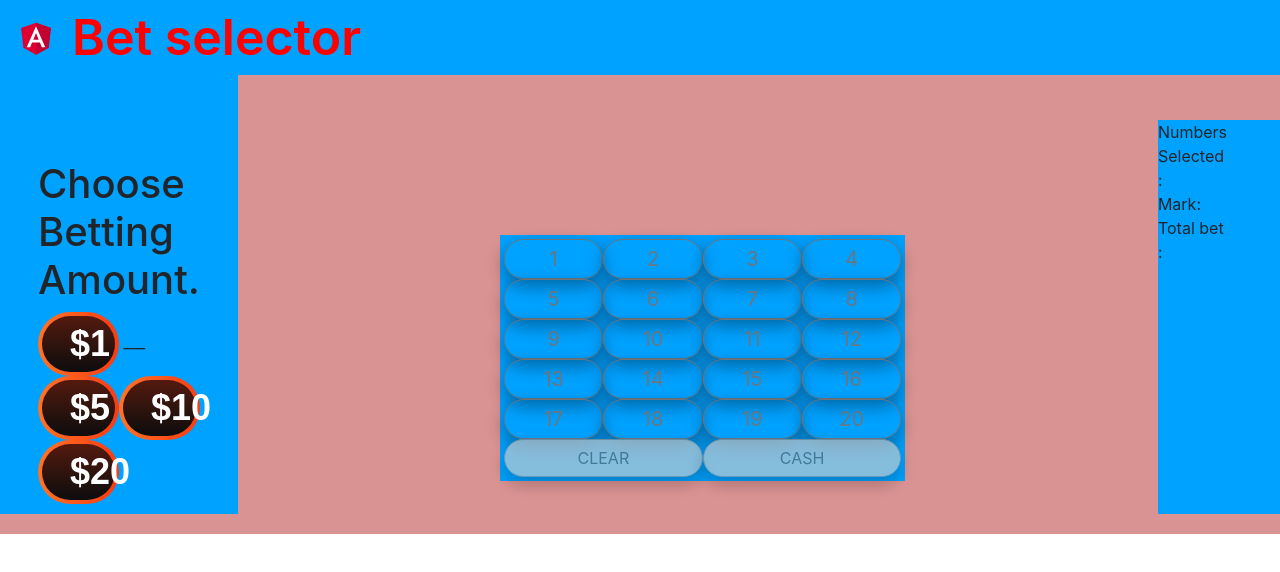
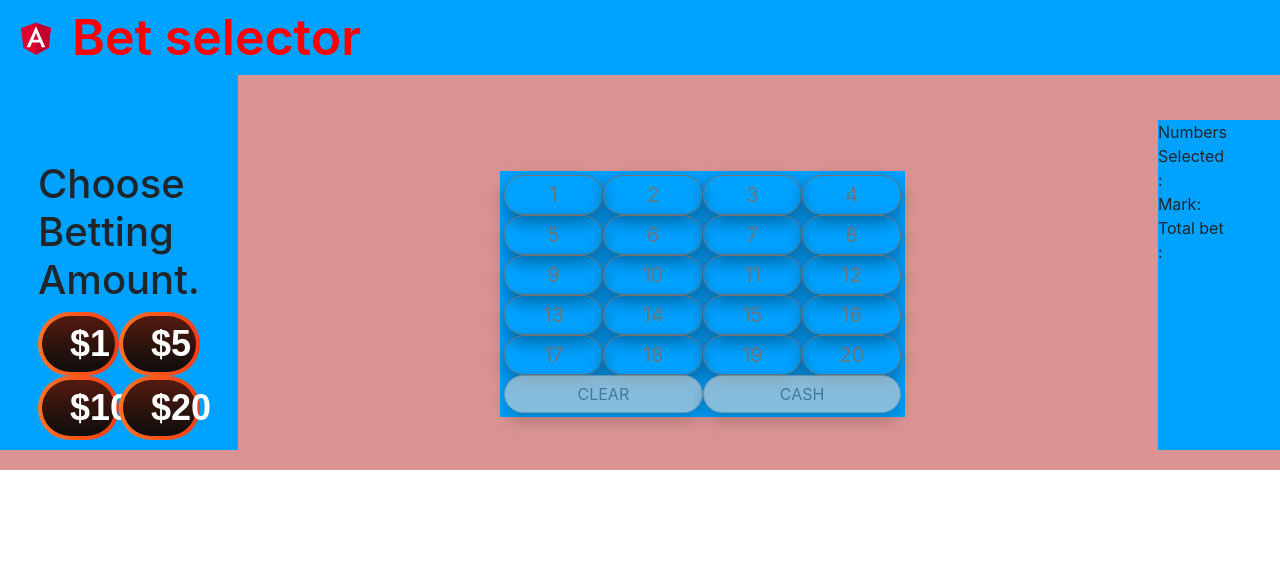
Before and after one commit to rgeorgoulis/Number-Picker-Site, an Angular app: page / in a window 1280 px wide. Shown: the top 572 px of the page. Built offline with nearby package versions, Linux system fonts and the light colour scheme.

Commit message:
Update bet-selector.component.html

```diff
--- a/src/app/components/bet-selector/bet-selector.component.html
+++ b/src/app/components/bet-selector/bet-selector.component.html
@@ -2,7 +2,6 @@
           <div class="aside" role="side">
             <h1>Choose Betting Amount.</h1>
             <button class="button-78 btn2 btn-info col-sm-6" type="button" (click)="pressNum('1')">$1 </button>
-            ___
             <button class="button-78 btn2 btn-info col-sm-6" type="button" (click)="pressNum('5')">$5 </button>
             <button class="button-78 btn2 btn-info col-sm-6" type="button" (click)="pressNum('10')">$10</button>
             <button class="button-78 btn2 btn-info col-sm-6" type="button" (click)="pressNum('20')">$20</button>
```
